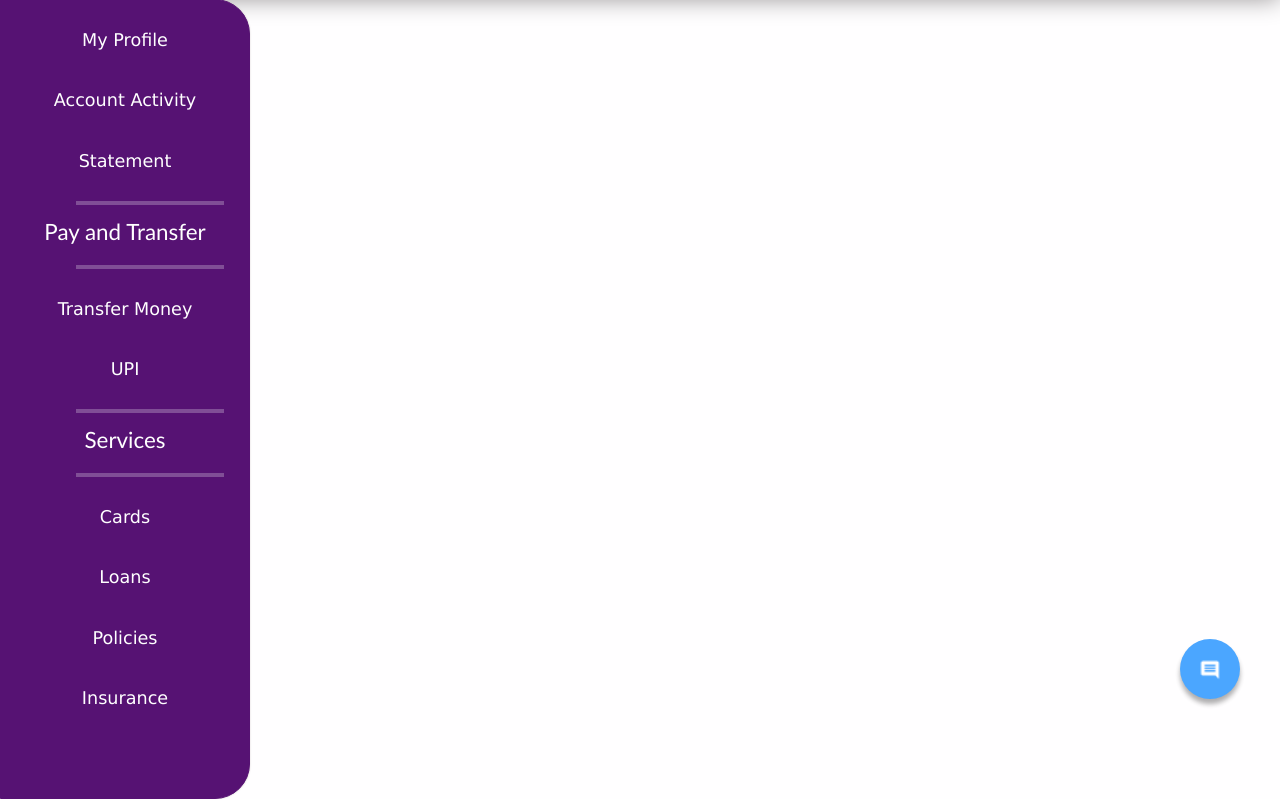
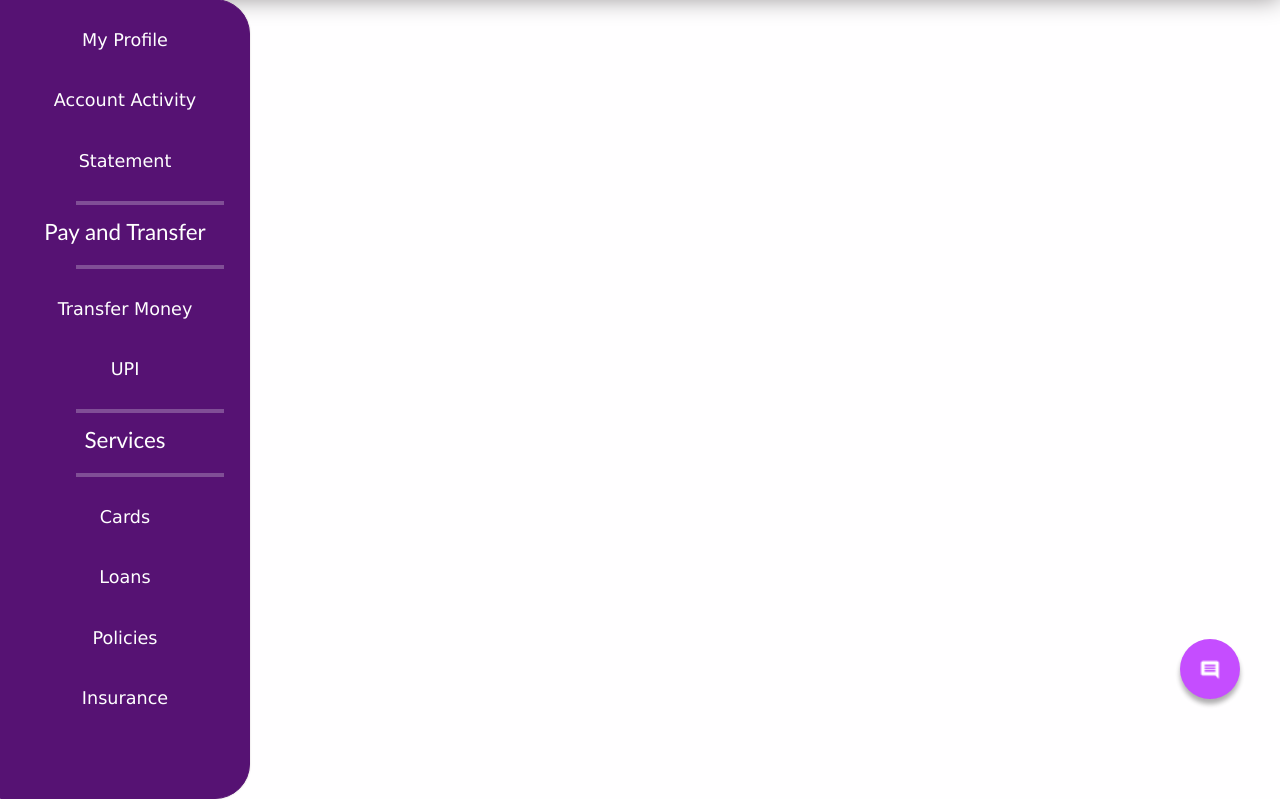
Before and after one commit to ParthCheulkar/bank-bot, a Django app: page / in a window 1280 px wide. Shown: the part 61-860 px from the top of the page. Run offline with Django 3.2, Linux system fonts and the light colour scheme; some libraries are stand-ins or nearby versions.

Commit message:
changed theme

```diff
--- a/bank/templates/base.html
+++ b/bank/templates/base.html
@@ -156,7 +156,7 @@
       (welcomeMessage = "Hey, i am Covid Bot "),
       (inactiveMsg =
         "Server is down, Please contact the developer to activate it "),
-      (theme = "blue ")
+      (theme = "purple")
     );
   </script>
     <script
```
